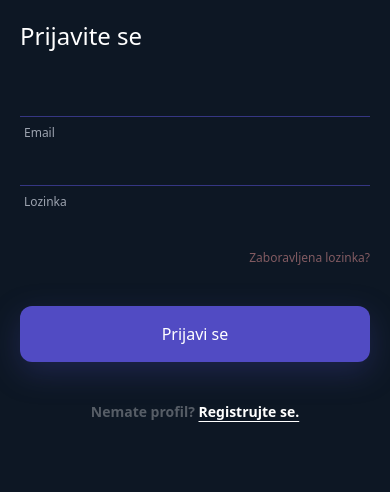
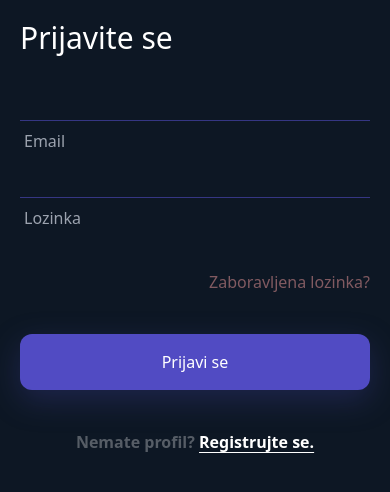
Before and after one commit to nedim-bajric/parkware, a React (Create React App) app: page /login in a window 390 px wide. Shown: the top 492 px of the page. Built offline with nearby package versions, Linux system fonts and the light colour scheme.

Commit message:
Font sizes fixed

```diff
--- a/src/pages/Login.jsx
+++ b/src/pages/Login.jsx
@@ -11,14 +11,14 @@ const Login = () => {
       </div>
       <div className="w-screen h-screen  bg-dark_blue lg:w-1/2 h-screen">
         <div className="w-full h-full text-white p-5 flex flex-col items-start justify-start space-y-10 lg:mx-auto lg:w-2/3 lg:p-20 lg:place-content-center">
-          <h1 className="text-2xl lg:text-3xl font-medium">Prijavite se</h1>
+          <h1 className="text-3xl font-medium">Prijavite se</h1>
           <div className="w-full flex flex-col space-y-5">
             <div className="flex flex-col space-y-2">
               <input
                 type="email"
                 className="bg-transparent border-b border-main_purple/60 outline-none"
               />
-              <label for="email" className="px-1 text-gray-400 text-xs lg:text-sm">
+              <label for="email" className="px-1 text-gray-400 text-base">
                 Email
               </label>
             </div>
@@ -27,20 +27,20 @@ const Login = () => {
                 type="email"
                 className="bg-transparent border-b border-main_purple/60 outline-none"
               />
-              <label for="email" className="px-1 text-gray-400 text-xs lg:text-sm">
+              <label for="email" className="px-1 text-gray-400 text-base">
                 Lozinka
               </label>
             </div>
           </div>
-          <span className="w-full text-right text-xs lg:text-sm text-pinky/50">
+          <span className="w-full text-right text-base text-pinky/50">
             Zaboravljena lozinka?
           </span>
           <Button title="Prijavi se" />
-          <h3 className="w-full text-white/30 text-center font-bold text-sm lg:text-base">
+          <h3 className="w-full text-white/30 text-center font-bold text-base">
             Nemate profil?{" "}
             <Link
               to="/register"
-              className="text-white/100 underline underline-offset-4 text-sm lg:text-base"
+              className="text-white/100 underline underline-offset-4 text-base"
             >
               Registrujte se.
             </Link>
```
